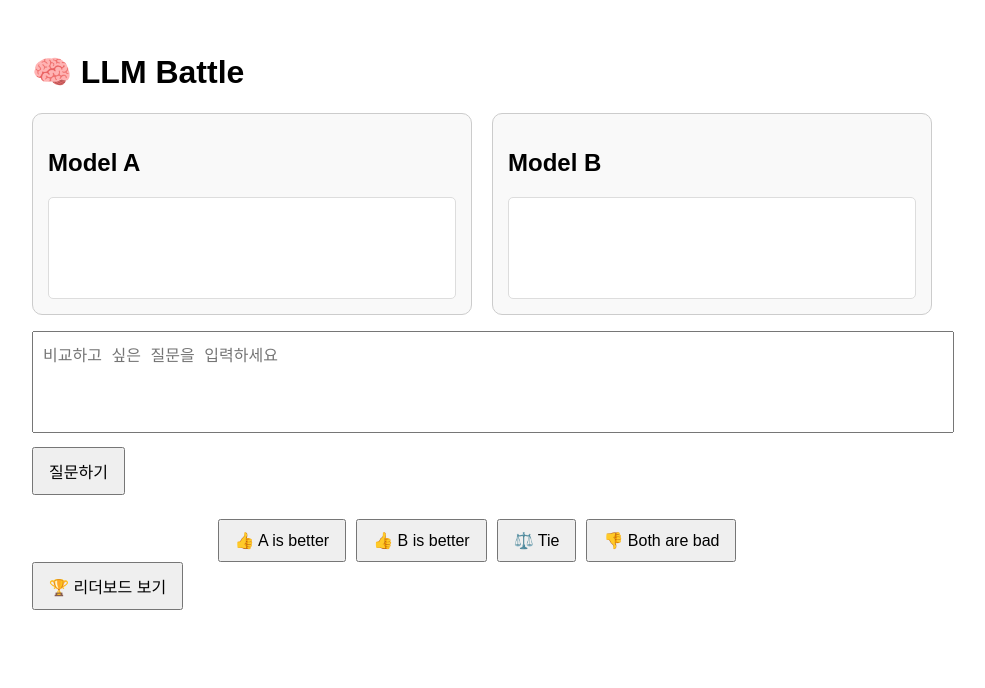
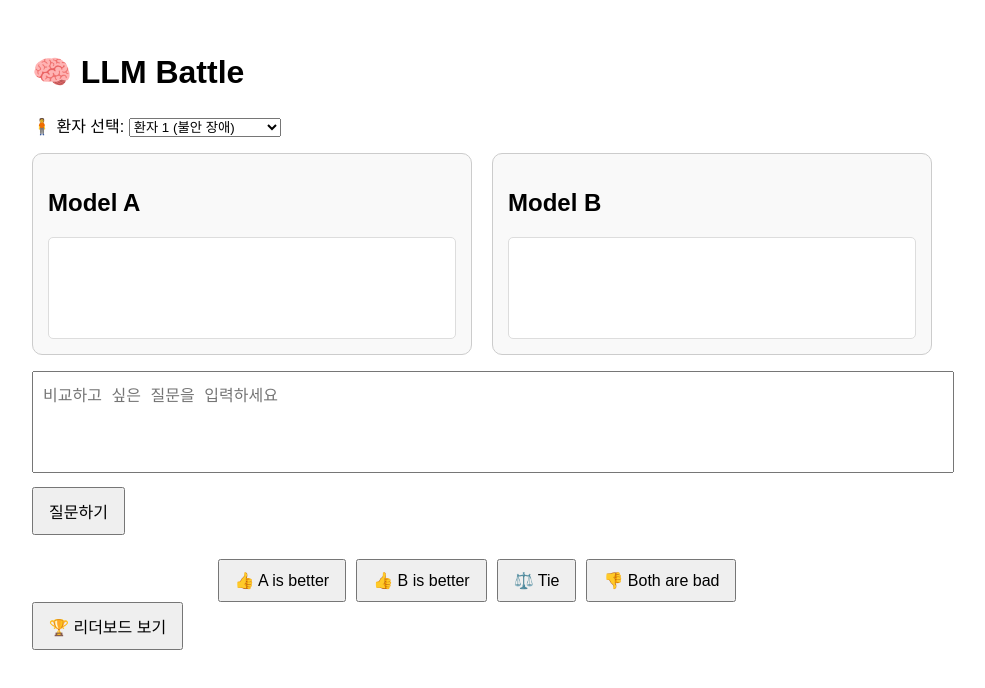
Before and after one commit to ldi-kyunghee/openpatientpsi, a React (Create React App) app in the folder frontend/: page / in a window 1280 px wide. Shown: the top 688 px of the page, without its empty margins (158-1143 px from the left). Built offline with nearby package versions, Linux system fonts and the light colour scheme.

Commit message:
git 설정

```diff
--- a/frontend/src/App.jsx
+++ b/frontend/src/App.jsx
@@ -2,6 +2,19 @@ import { BrowserRouter as Router, Routes, Route, useNavigate } from 'react-route
 import { useState } from 'react';
 import LeaderboardPage from './LeaderboardPage';
 import './App.css';
+
+const patients = [
+  { id: 0, name: "환자 1 (불안 장애)" },
+  { id: 1, name: "환자 2 (우울 장애)" },
+  { id: 2, name: "환자 3 (사회불안)" },
+  { id: 3, name: "환자 4 (공황장애)" },
+  { id: 4, name: "환자 5 (PTSD)" },
+  { id: 5, name: "환자 6 (강박 장애)" },
+  { id: 6, name: "환자 7 (자존감 문제)" },
+  { id: 7, name: "환자 8 (분노 조절 문제)" },
+  { id: 8, name: "환자 9 (스트레스 과다)" },
+  { id: 9, name: "환자 10 (의존성 성격)" },
+];
 
 function App() {
   const [message, setMessage] = useState('');
@@ -9,8 +22,9 @@ function App() {
   const [submittedMessage, setSubmittedMessage] = useState('');
   const [vote, setVote] = useState(null);
   const [showModelNames, setShowModelNames] = useState(false);
+  const [selectedPatientId, setSelectedPatientId] = useState(0); // 기본 선택 환자
+  const [modelOrder, setModelOrder] = useState(["openpsi", "gpt4o"]);
   const navigate = useNavigate();
-  const [modelOrder, setModelOrder] = useState(["openpsi", "gpt4o"]);
 
   const handleSubmit = async () => {
     if (!message.trim()) return;
@@ -27,7 +41,11 @@ function App() {
       const res = await fetch('http://localhost:8000/compare', {
         method: 'POST',
         headers: { 'Content-Type': 'application/json' },
-        body: JSON.stringify({ message, model_order: shuffled })
+        body: JSON.stringify({
+          message,
+          model_order: shuffled,
+          patient_id: selectedPatientId
+        })
       });
 
       const data = await res.json();
@@ -65,6 +83,19 @@ function App() {
   return (
     <div className="App">
       <h1>🧠 LLM Battle</h1>
+
+      <div className="dropdown-section">
+        <label htmlFor="patient-select">🧍 환자 선택: </label>
+        <select
+          id="patient-select"
+          value={selectedPatientId}
+          onChange={(e) => setSelectedPatientId(Number(e.target.value))}
+        >
+          {patients.map((p) => (
+            <option key={p.id} value={p.id}>{p.name}</option>
+          ))}
+        </select>
+      </div>
 
       <div className="battle-section">
         <div className="model-box">
```
Also changed, not shown: 2 other files (tests, documents, lock files or other folders).
